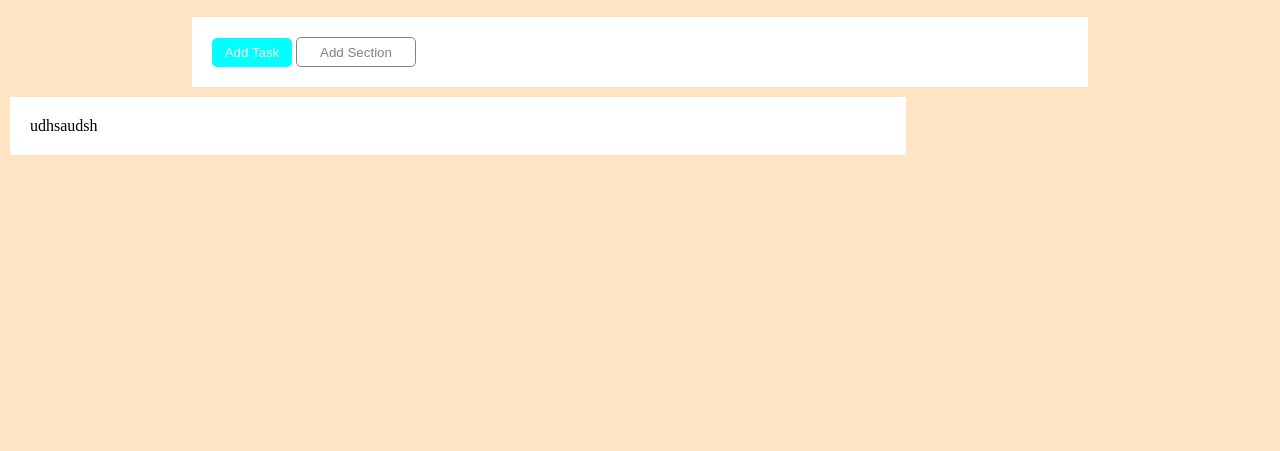
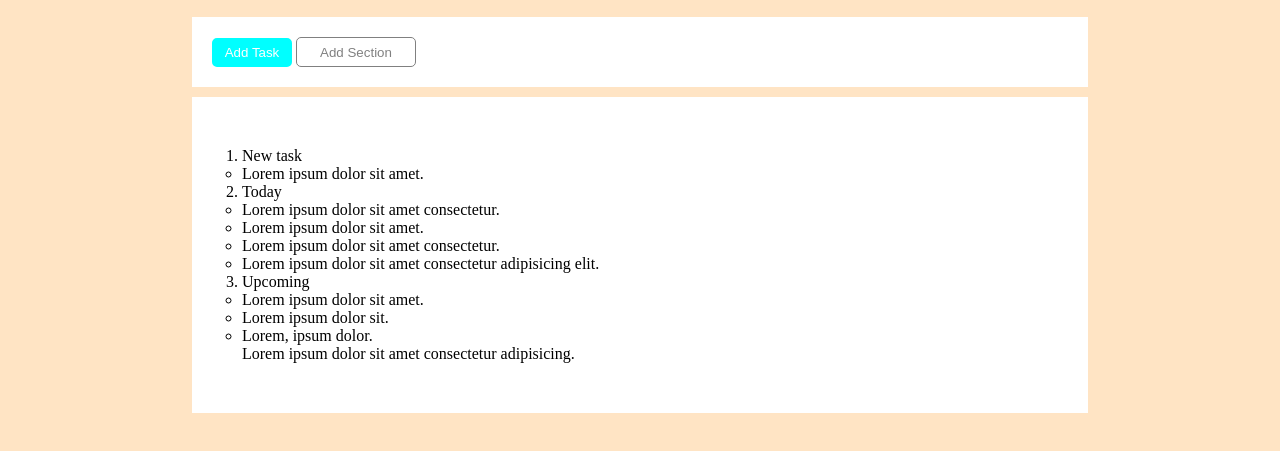
Before and after one commit to MonicaDeBona/html-css-toboolist, a plain HTML site: page index.html in a window 1280 px wide. Shown: the part 103-554 px from the top of the page. Drawn offline with Linux system fonts and the light colour scheme.

Commit message:
Update list

```diff
--- a/css/style.css
+++ b/css/style.css
@@ -30,6 +30,7 @@ header#main-logo img {
     margin: auto;
     width: 70%;
     padding: 20px;
+    margin-bottom: 10px;
 }
 
 #task-button {
@@ -51,9 +52,8 @@ header#main-logo img {
 
 #todolist-container {
     background-color: white;
+    width: 70%;
+    padding: 50px;
     margin: auto;
-    width: 70%;
-    padding: 20px;
-    margin: 10px;
 
 }
--- a/index.html
+++ b/index.html
@@ -18,8 +18,50 @@
                     <button id="task-button">Add Task</button>
                     <button id="section-button">Add Section</button>
                 </section>
+
                 <section id="todolist-container">
-                    <p>udhsaudsh</p>
+                    <ol>
+                        <li>
+                            New task
+                                <ul>
+                                    <li>
+                                        Lorem ipsum dolor sit amet.
+                                    </li>
+                                </ul>
+                        </li>
+                        <li>
+                            Today
+                                <ul>
+                                    <li>
+                                        Lorem ipsum dolor sit amet consectetur.
+                                    </li>
+                                    <li>
+                                        Lorem ipsum dolor sit amet.
+                                    </li>
+                                    <li>
+                                        Lorem ipsum dolor sit amet consectetur.
+                                    </li>
+                                    <li>
+                                        Lorem ipsum dolor sit amet consectetur adipisicing elit.
+                                    </li>
+                                </ul>
+                        </li>
+                        <li>
+                            Upcoming
+                                <ul>
+                                    <li>
+                                        Lorem ipsum dolor sit amet.
+                                    </li>
+                                    <li>
+                                        Lorem ipsum dolor sit.
+                                    </li>
+                                    <li>
+                                        Lorem, ipsum dolor.
+                                    </li>
+                                    Lorem ipsum dolor sit amet consectetur adipisicing.
+                                </ul>
+                        </li>
+                    </ol>
                 </section>
             </div>
 
```
